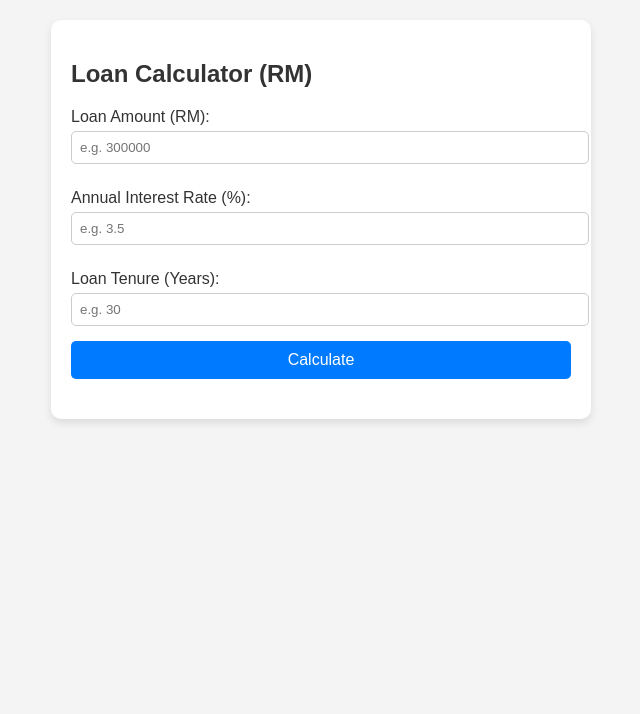
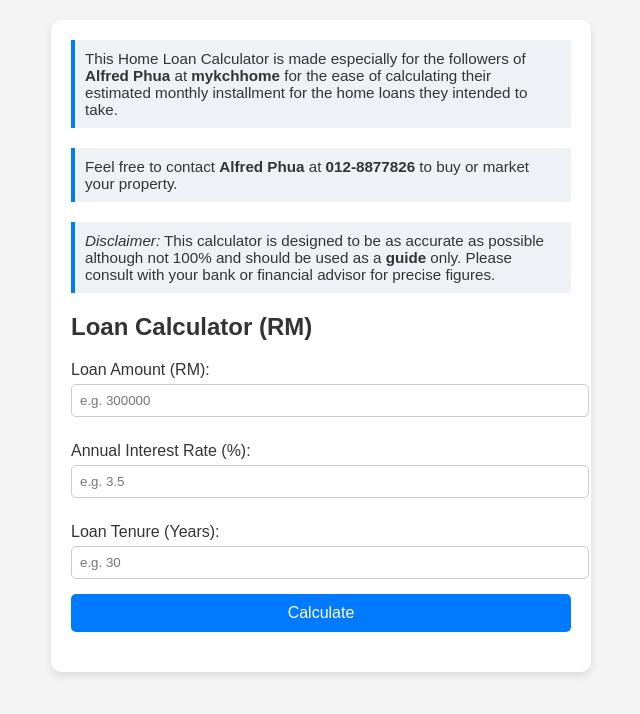
Before and after one commit to mykchhome/mykchhome-s-Loan-Calculator, a plain HTML site: page index.html in a window 1280 px wide. Shown: the whole page, without its empty margins (319-959 px from the left). Drawn offline with Linux system fonts and the light colour scheme.

Commit message:
index.html

```diff
--- a/index.html
+++ b/index.html
@@ -61,10 +61,30 @@
     th {
       background-color: #f2f2f2;
     }
+    .note {
+      font-size: 0.95em;
+      background: #eef2f7;
+      padding: 10px;
+      border-left: 4px solid #007bff;
+      margin-bottom: 20px;
+      color: #333;
+    }
   </style>
 </head>
 <body>
   <div class="container">
+    <div class="note">
+      This Home Loan Calculator is made especially for the followers of <strong>Alfred Phua</strong> at <strong>mykchhome</strong> for the ease of calculating their estimated monthly installment for the home loans they intended to take.
+    </div>
+
+    <div class="note">
+      Feel free to contact <strong>Alfred Phua</strong> at <strong>012-8877826</strong> to buy or market your property.
+    </div>
+
+    <div class="note">
+      <em>Disclaimer:</em> This calculator is designed to be as accurate as possible although not 100% and should be used as a <strong>guide</strong> only. Please consult with your bank or financial advisor for precise figures.
+    </div>
+
     <h2>Loan Calculator (RM)</h2>
     <label for="amount">Loan Amount (RM):</label>
     <input type="number" id="amount" placeholder="e.g. 300000" />
```
